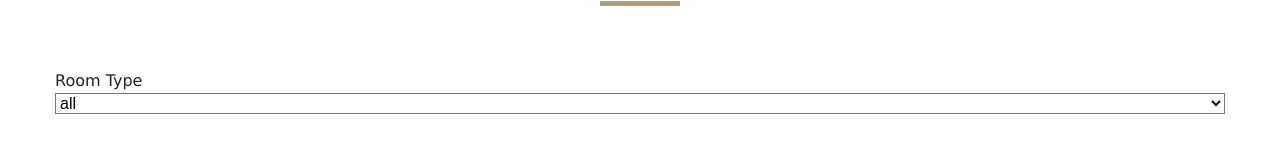
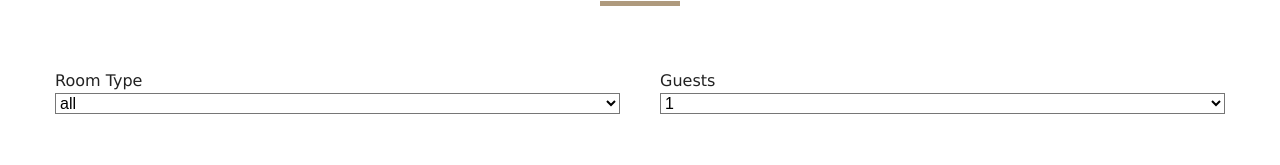
Before and after one commit to bro-code1411/tovlo, a React (Create React App) app: page /tripy/trips in a window 1280 px wide. Shown: the part 703-868 px from the top of the page. Built offline with nearby package versions, Linux system fonts and the light colour scheme.

Commit message:
added guest filter
added guest filter

```diff
--- a/src/Context.js
+++ b/src/Context.js
@@ -8,47 +8,23 @@ const TripProvider = ({ children }) => {
 
   const [tripData, setTripData] = useState({
     trips: [],
-    sortedTrips: [],
     featuredTrips: [],
     loading: true,
-  });
-  const [tripFilter, setTripFilter] = useState({
-    type:'all',
-    capacity:1,
-    price:0,
-    minPrice:0,
-    maxPrice:0,
-    minSize:0,
-    maxSize:0,
-    breakfast:false,
-    pets:false
   });
 
   useEffect(() => {
     let trips = formatData(items);
     let featuredTrips = trips.filter(trip => trip.featured === true);
-    let maxPrice = Math.max(...trips.map(item =>item.price));
-    let maxSize = Math.max(...trips.map(item =>item.size));
     setTripData({
-        trips,sortedTrips:trips,featuredTrips,loading:false
+        trips,featuredTrips,loading:false
     });
-    setTripFilter({price:maxPrice,maxPrice,maxSize});
   }, []);
-
-  const handleChange = (event)=>{
-    const target = event.target;
-    const value = event.type==='checkbox'?target.checked:target.value;
-    const name = event.target.name;
-    setTripFilter({...tripFilter,[name]:value});
-  };
-
 
 
   const getTrip = (slug) => {
     let tempTrips = [...tripData.trips];
     const trip = tempTrips.find((trip)=>
       trip.slug ===slug);
-    console.log(trip);
     return trip;
   };
 
@@ -63,7 +39,7 @@ const TripProvider = ({ children }) => {
   }
 
   return (
-    <TripContext.Provider value={{...tripData,...tripFilter, getTrip, handleChange}}>{children}</TripContext.Provider>
+    <TripContext.Provider value={{...tripData, getTrip}}>{children}</TripContext.Provider>
   );
 };
 
--- a/src/componenets/TripContainer.js
+++ b/src/componenets/TripContainer.js
@@ -1,23 +1,65 @@
-import React from 'react'
-import TripList from './TripList';
-import TripFilter from './TripFilter';
-import { TripContext } from '../Context';
-import Loading from './Loading'
-import { useContext } from 'react';
+import React from "react";
+import TripList from "./TripList";
+import TripFilter from "./TripFilter";
+import { TripContext } from "../Context";
+import Loading from "./Loading";
+import { useContext, useState, useEffect } from "react";
+
 const TripContainer = () => {
   const context = useContext(TripContext);
-    const {loading, sortedTrips, trips} = context;
+  const { loading, trips } = context;
 
-    if(loading){
-        return <Loading/>;
+  const [tripFilter, setTripFilter] = useState({
+    type: "all",
+    capacity: 1,
+    price: 0,
+    minPrice: 0,
+    maxPrice: 0,
+    minSize: 0,
+    maxSize: 0,
+    breakfast: false,
+    pets: false,
+  });
+  useEffect(() => {
+    let maxPrice = Math.max(...trips.map((item) => item.price));
+    let maxSize = Math.max(...trips.map((item) => item.size));
+
+    setTripFilter({ ...tripFilter,price: maxPrice, maxPrice, maxSize });
+  }, [trips]);
+
+  const handleChange = (event)=>{
+    const target = event.target;
+    const value = event.type==='checkbox'?target.checked:target.value;
+    const name = event.target.name;
+    setTripFilter({...tripFilter,[name]:value});
+  };
+
+  if (loading) {
+    return <Loading />;
   }
+  const filteredTrips = ()=>{
+     let {type,capacity,price,minSize,maxSize,breakfast,pets} = tripFilter;
+     let tempTrips = [...trips];
+     // transform values
+     capacity = parseInt(capacity)
+     // filter by type
+     if(type !== "all"){
+         tempTrips = tempTrips.filter(trip => trip.type === type);
+     }
+     // filter by capacity
+     if(capacity !==1){
+         tempTrips = tempTrips.filter(trip => trip.capacity >= capacity);
+     }
+     return tempTrips;
+  }
+
   return (
     <>
       Hello from rooms container
-            <TripFilter trips={trips}/>
-            <TripList trips={sortedTrips}/>
+      <TripFilter trips={trips} tripFilter={tripFilter} handleChange={handleChange}/>
+      <TripList trips={filteredTrips()} />
     </>
-    )
-}
+  );
+};
 
 export default TripContainer;
--- a/src/componenets/TripFilter.js
+++ b/src/componenets/TripFilter.js
@@ -6,10 +6,8 @@ import Title from "./Title";
 const getUnique = (items, value) => {
   return [...new Set(items.map((item) => item[value]))];
 };
-const TripFilter = ({ trips }) => {
-  const context = useContext(TripContext);
+const TripFilter = ({ trips ,tripFilter, handleChange}) => {
   const {
-    handleChange,
     type,
     capacity,
     price,
@@ -19,7 +17,7 @@ const TripFilter = ({ trips }) => {
     MaxSize,
     breakfast,
     pets,
-  } = context;
+  } = tripFilter;
 
   let types = getUnique(trips, "type");
   types = ["all", ...types];
@@ -30,11 +28,15 @@ const TripFilter = ({ trips }) => {
       </option>
     );
   });
+  let people = getUnique(trips, "capacity");
+  people = people.map((item,index)=>{
+      return <option value={item} key={index}>{item}</option>
+  })
   return (
     <section className="filter-container">
       <Title title="search trips" />
       <form className="filter-form">
-        {}
+        {/* select type */}
         <div className="form-group">
           <lable htmlFor="type">room type</lable>
           <select
@@ -47,6 +49,21 @@ const TripFilter = ({ trips }) => {
             {types}
           </select>
         </div>
+        {/* end of select type */}
+        {/* select guests */}
+        <div className="form-group">
+          <lable htmlFor="capacity">Guests</lable>
+          <select
+            name="capacity"
+            id="capacity"
+            value={capacity}
+            className="form-control"
+            onChange={handleChange}
+          >
+            {people}
+          </select>
+        </div>
+
       </form>
     </section>
   );
--- a/src/pages/Trips.js
+++ b/src/pages/Trips.js
@@ -5,6 +5,7 @@ import { Link } from "react-router-dom";
 import TripContainer from "../componenets/TripContainer";
 
 const Trips = () => {
+
   return (
     <>
       <Hero hero="roomsHero">
```
Lines whose indentation alone changed are shown as unchanged.
